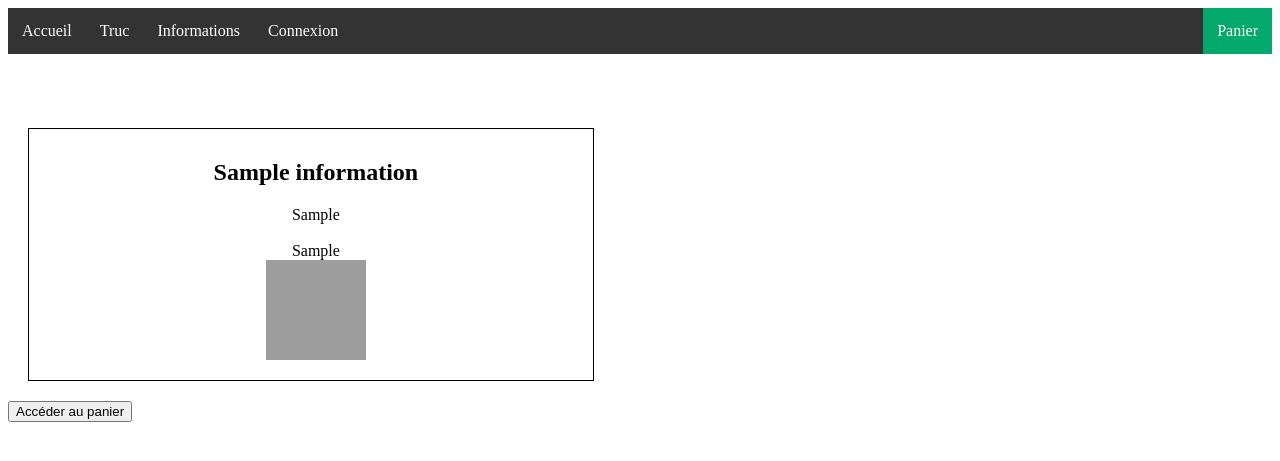
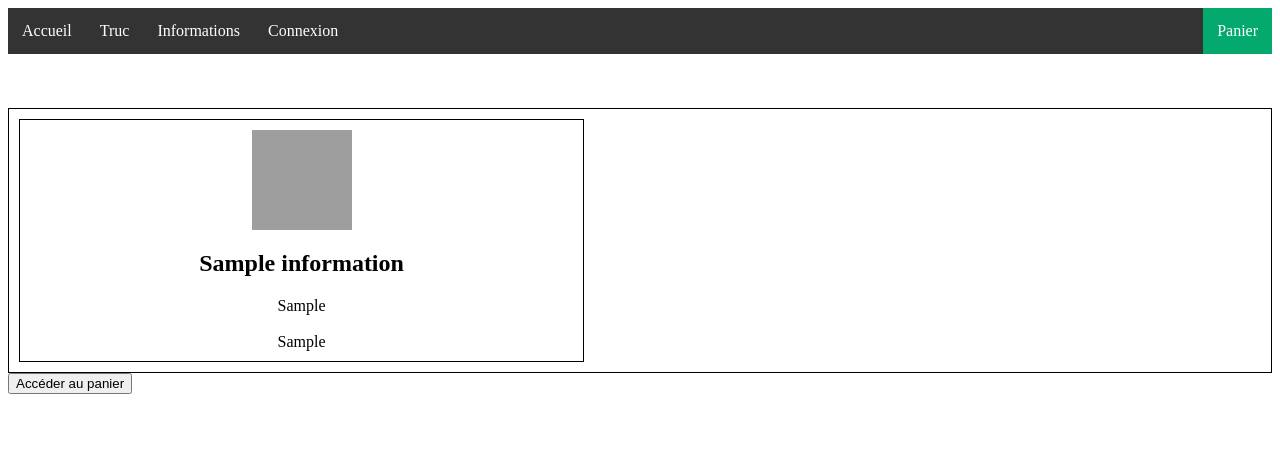
Before and after one commit to Alexandre-Pascal/siteVenteCD, a PHP site: page / in a window 1280 px wide. Shown: the top 461 px of the page. Run offline with PHP 8.4, Linux system fonts and the light colour scheme; tables that the repository leaves empty or names only in its code hold one stand-in row (values such as "Sample post"); grey boxes are pictures that could not be loaded.

Commit message:
Modification agencement titre

```diff
--- a/index.php
+++ b/index.php
@@ -43,11 +43,10 @@
                 $vignette = "./vignettes/" . $data['vignette'];
                 $prix = $data['prix'];
 
+                echo("<a href='zoom.php?nom=$nom&auteur=$auteur&genre=$genre&img=$vignette&prix=$prix'> <img src= $vignette /> </a>");
                 echo ("<h2>" . $nom . "</h2>");
                 echo ($auteur . "<br/><br/>");
                 echo ($genre . "<br/>");
-
-                echo("<a href='zoom.php?nom=$nom&auteur=$auteur&genre=$genre&img=$vignette&prix=$prix'> <img src= $vignette /> </a>");
 
             echo("</div>");
 
--- a/style.css
+++ b/style.css
@@ -30,14 +30,18 @@ a:hover:not(.active){
 #tableau{
     display: grid;
     grid-template-columns: auto auto auto;
-    padding: 10px 10px 20px 20px;
-    padding: 20px;
     text-align:center;
+    border: 1px solid rgb(0, 0, 0);
 }
 
 #cd{
-padding: 10px 10px 20px 20px;
-border: 1px solid rgb(0, 0, 0);
+    border: 1px solid rgb(0, 0, 0);
+    margin: 10px;
+    padding: 10px;
+}
+
+#cd h2{
+    text-align:center;
 }
 
 img {
```
